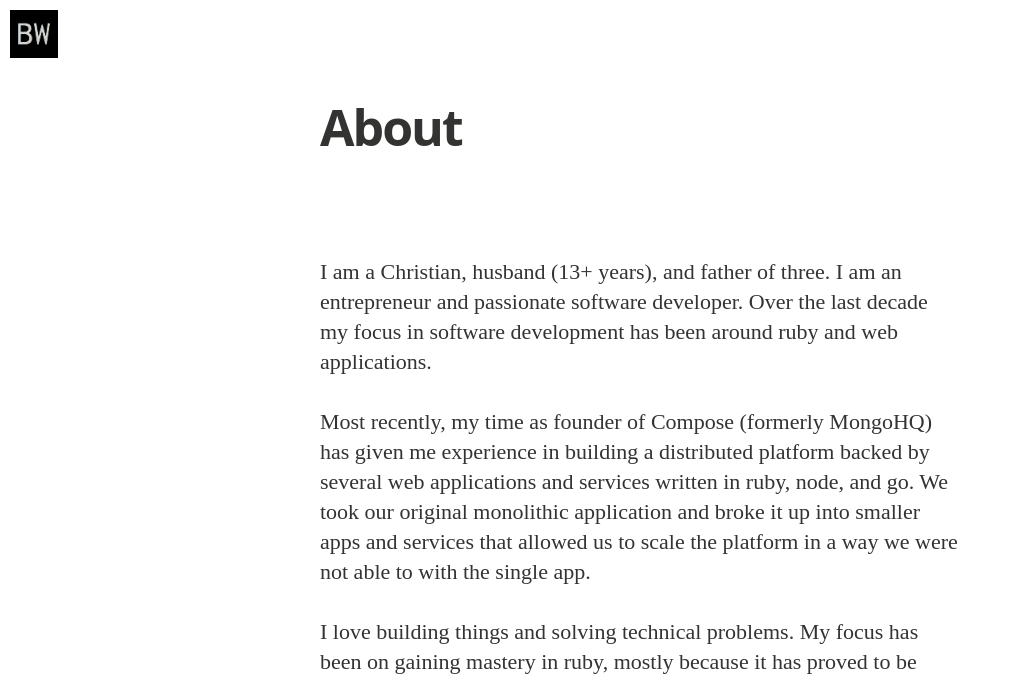
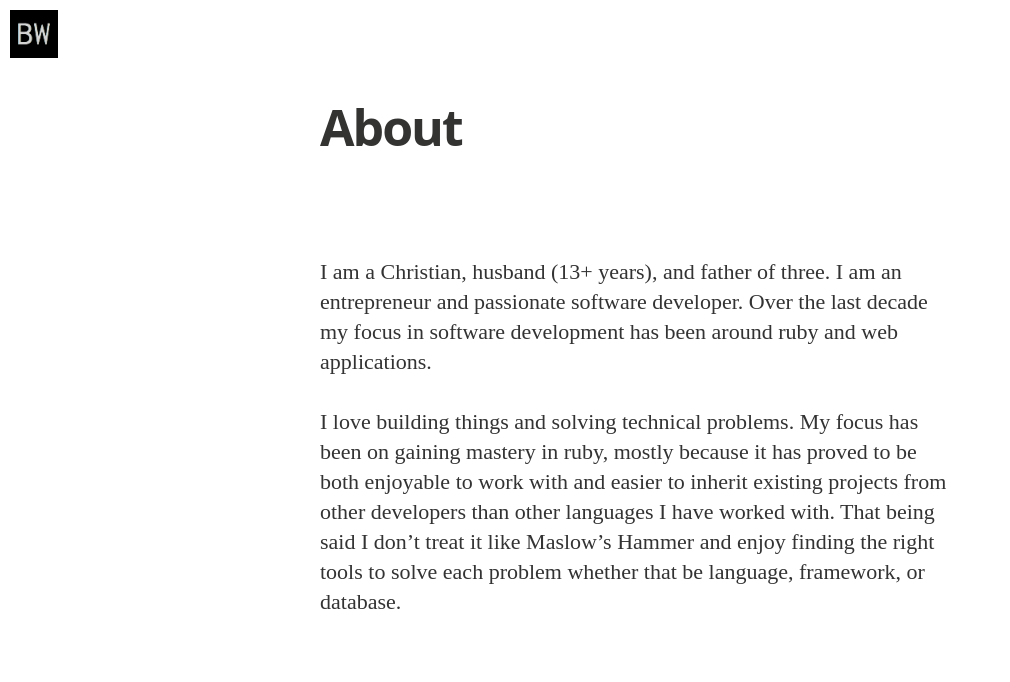
Before and after one commit to benwyrosdick/benwyrosdick.github.io, a Jekyll site: the page built from about.md, in a window 1280 px wide, cut to the strip 0-682 px from the top of the page. Shown: the whole strip, without its empty margins (0-1010 px from the left). Built offline with Jekyll 4.4.1, drawn with Linux system fonts in a browser that asks for light colours; nearby versions of some CDN libraries; some web fonts are replaced.

Commit message:
nix compose

```diff
--- a/about.md
+++ b/about.md
@@ -6,6 +6,4 @@ permalink: /about/
 
 I am a Christian, husband (13+ years), and father of three. I am an entrepreneur and passionate software developer. Over the last decade my focus in software development has been around ruby and web applications.
 
-Most recently, my time as founder of Compose (formerly MongoHQ) has given me experience in building a distributed platform backed by several web applications and services written in ruby, node, and go. We took our original monolithic application and broke it up into smaller apps and services that allowed us to scale the platform in a way we were not able to with the single app.
-
 I love building things and solving technical problems. My focus has been on gaining mastery in ruby, mostly because it has proved to be both enjoyable to work with and easier to inherit existing projects from other developers than other languages I have worked with. That being said I don’t treat it like Maslow’s Hammer and enjoy finding the right tools to solve each problem whether that be language, framework, or database.
```
